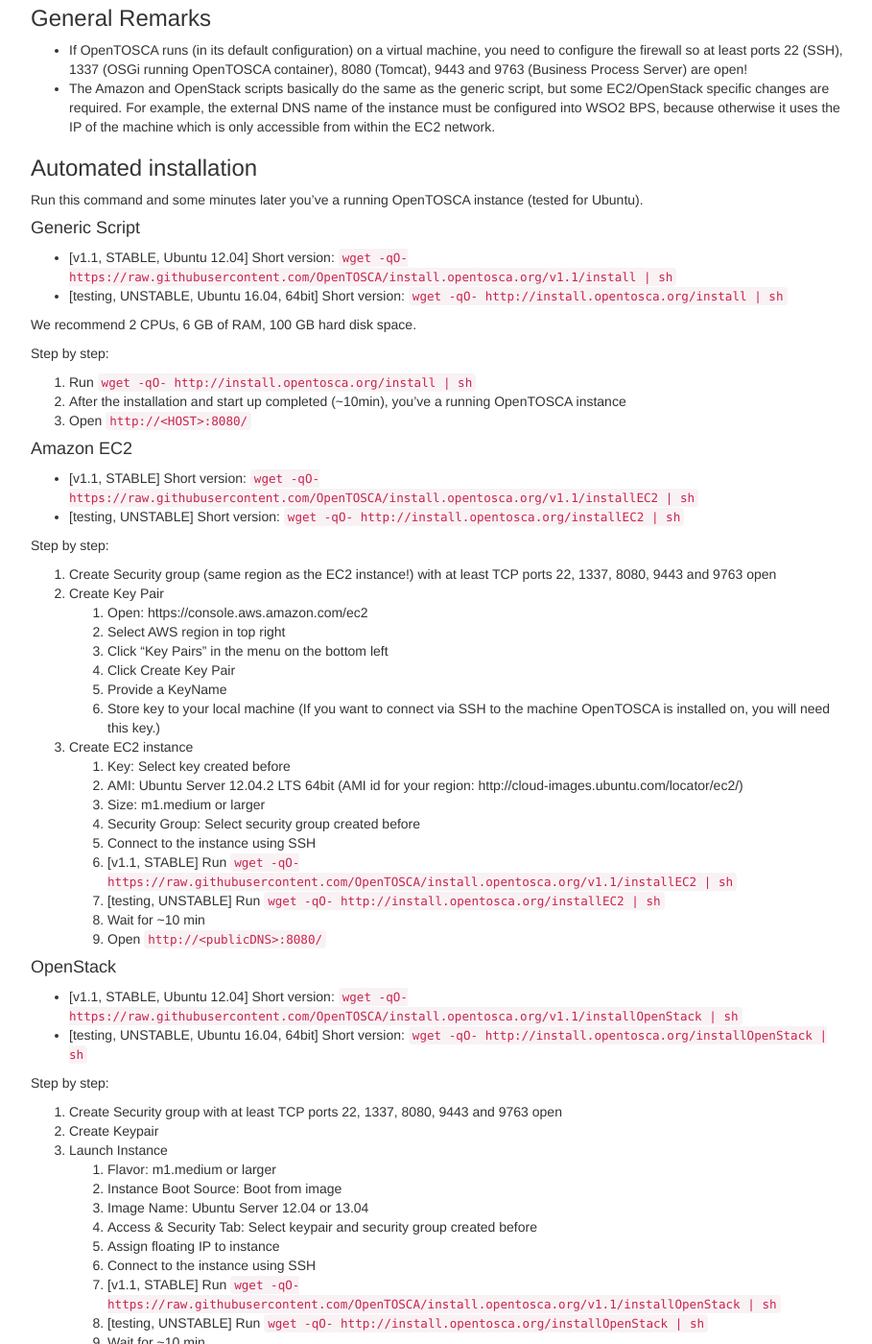
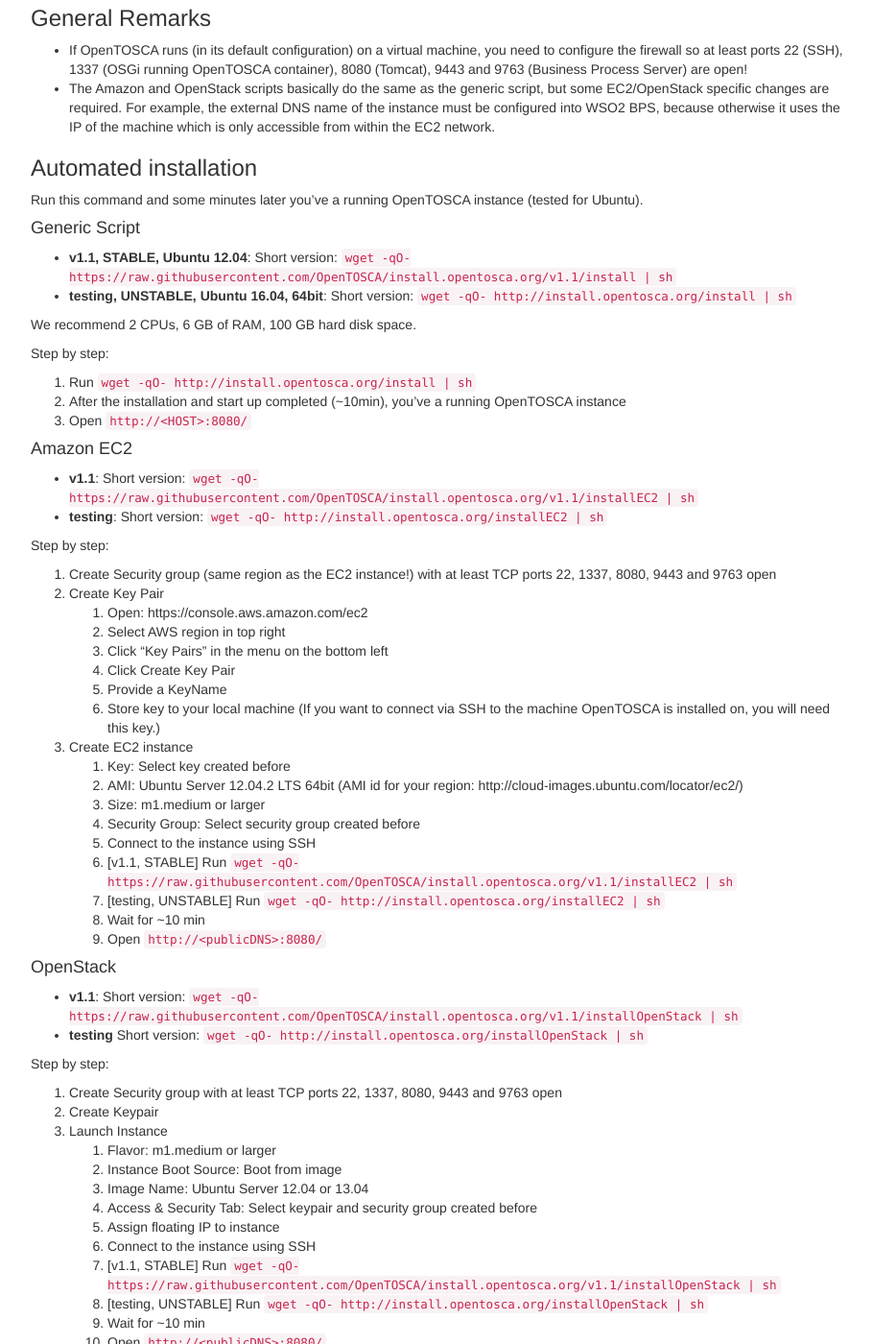
Before and after one commit to OpenTOSCA/install.opentosca.org, a Jekyll site: the page built from index.md, in a window 1280 px wide and 1400 px high, scrolled down 207 px. Shown: the whole window at 96% size, without its empty margins (38-947 px from the left). Built offline with Jekyll 4.4.1, drawn with Linux system fonts in a browser that asks for light colours; our own code applies the rules of GitHub Pages for plain Markdown files; some of the changed text lies outside the part shown.

Commit message:
Formatting improvements

```diff
--- a/index.md
+++ b/index.md
@@ -26,8 +26,8 @@
 
 #### Generic Script
 
-- [v1.1, STABLE, Ubuntu 12.04] Short version: `wget -qO- https://raw.githubusercontent.com/OpenTOSCA/install.opentosca.org/v1.1/install | sh`
-- [testing, UNSTABLE, Ubuntu 16.04, 64bit] Short version: `wget -qO- http://install.opentosca.org/install | sh`
+- **v1.1, STABLE, Ubuntu 12.04**: Short version: `wget -qO- https://raw.githubusercontent.com/OpenTOSCA/install.opentosca.org/v1.1/install | sh`
+- **testing, UNSTABLE, Ubuntu 16.04, 64bit**: Short version: `wget -qO- http://install.opentosca.org/install | sh`
 
 We recommend 2 CPUs, 6 GB of RAM, 100 GB hard disk space.
 
@@ -40,8 +40,8 @@
 
 #### Amazon EC2
 
-- [v1.1, STABLE] Short version: `wget -qO- https://raw.githubusercontent.com/OpenTOSCA/install.opentosca.org/v1.1/installEC2 | sh`
-- [testing, UNSTABLE] Short version: `wget -qO- http://install.opentosca.org/installEC2 | sh`
+- **v1.1**: Short version: `wget -qO- https://raw.githubusercontent.com/OpenTOSCA/install.opentosca.org/v1.1/installEC2 | sh`
+- **testing**: Short version: `wget -qO- http://install.opentosca.org/installEC2 | sh`
 
 Step by step:
 
@@ -67,8 +67,8 @@
 
 #### OpenStack
 
-- [v1.1, STABLE, Ubuntu 12.04] Short version: `wget -qO- https://raw.githubusercontent.com/OpenTOSCA/install.opentosca.org/v1.1/installOpenStack | sh`
-- [testing, UNSTABLE, Ubuntu 16.04, 64bit] Short version: `wget -qO- http://install.opentosca.org/installOpenStack | sh`
+- **v1.1**: Short version: `wget -qO- https://raw.githubusercontent.com/OpenTOSCA/install.opentosca.org/v1.1/installOpenStack | sh`
+- **testing** Short version: `wget -qO- http://install.opentosca.org/installOpenStack | sh`
 
 Step by step:
 
@@ -89,7 +89,7 @@
 
 ### Amazon CloudFormation
 
-[testing, UNSTABLE] Short version: [CloudFormation Template](http://install.opentosca.org/cloudformation.template)
+* **testing** Short version: [CloudFormation Template](http://install.opentosca.org/cloudformation.template)
 
 Step by step:
 
```
